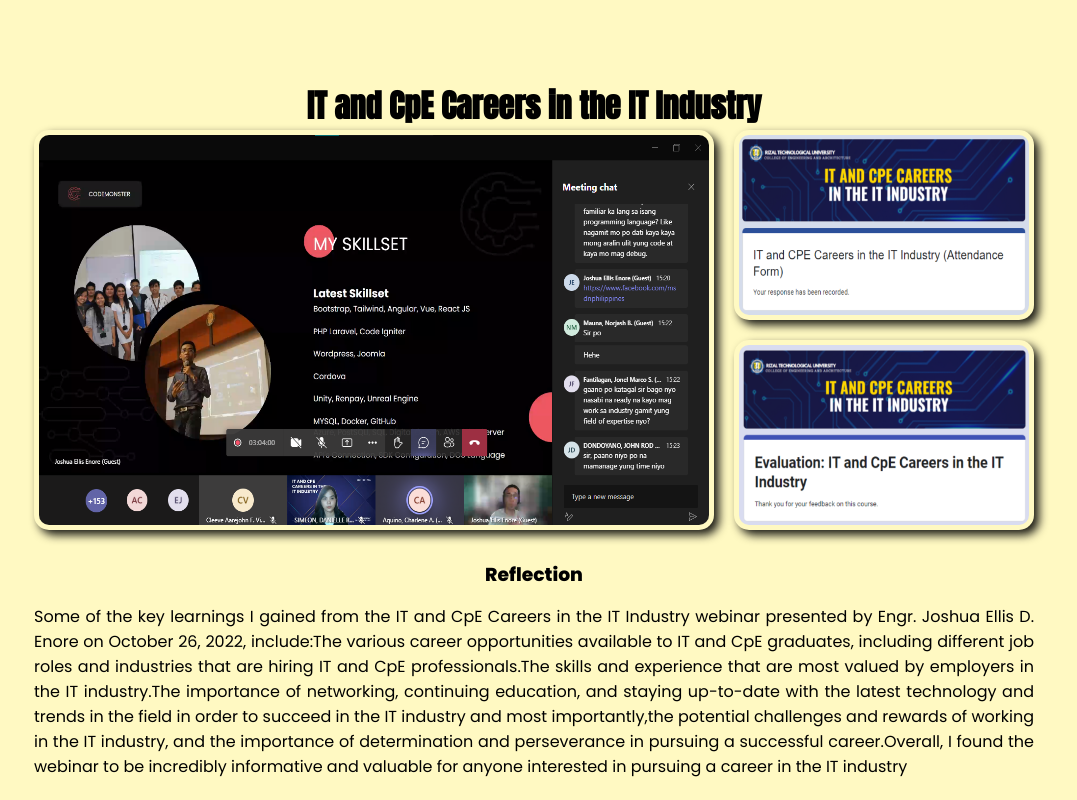
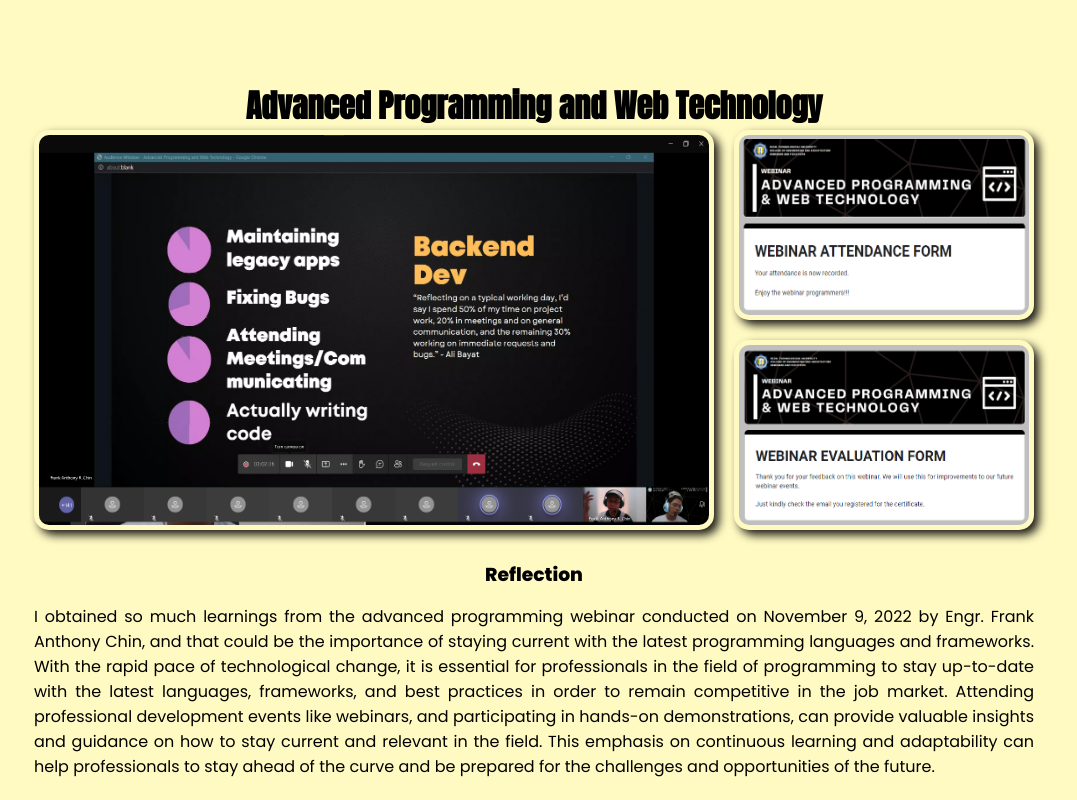
Before and after one commit to Jhaz05/E-fortfolio-REDONDO, a plain HTML site: page attended_webinars.html in a window 1280 px wide. Shown: the part 5900-6700 px from the top of the page, without its empty margins (106-1183 px from the left). Drawn offline with Linux system fonts and the light colour scheme.

Commit message:
Please enter the commit message for your changes. Lines starting  with '' will be ignored, and an empty message aborts the commit.
 On branch main
 Your branch is up to date with 'origin/main'.

 Changes to be committed:
	modified:   attended_webinars.html
	modified:   certificates.html
	new file:   imgs/Advanceprogpic.png
	new file:   imgs/advance prog.jpg
	deleted:    imgs/advance programming.png
	new file:   imgs/advanceattes(1).png
	new file:   imgs/advanceattes.png
	new file:   imgs/advanceevals(1).png
	new file:   imgs/advanceevals.png

```diff
--- a/attended_webinars.html
+++ b/attended_webinars.html
@@ -189,6 +189,29 @@
         </div>
 
         <div class="webinar-container">
+            <h1>Advanced Programming and Web Technology</h1>
+
+
+            <div class="pics-container">
+                <div class="ss-main">
+                    <img src="/imgs/Advanceprogpic.png" alt="">
+                </div>
+                <div class="ss-forms-container">
+                    <div class="ss-forms">
+                        <img src="/imgs/advanceattes(1).png" alt="">
+                    </div>
+                    <div class="ss-forms">
+                        <img src="/imgs/advanceevals(1).png" alt="">
+                    </div>
+
+                </div>
+            </div>
+            <h3 class="reflect">Reflection
+            </h3>
+            <p>I obtained so much learnings from the advanced programming webinar conducted on November 9, 2022 by  Engr. Frank Anthony Chin, and that could be the importance of staying current with the latest programming languages and frameworks. With the rapid pace of technological change, it is essential for professionals in the field of programming to stay up-to-date with the latest languages, frameworks, and best practices in order to remain competitive in the job market. Attending professional development events like webinars, and participating in hands-on demonstrations, can provide valuable insights and guidance on how to stay current and relevant in the field. This emphasis on continuous learning and adaptability can help professionals to stay ahead of the curve and be prepared for the challenges and opportunities of the future.</p>
+        </div>
+
+        <div class="webinar-container">
             <h1>IT and CpE Careers in the IT Industry</h1>
 
 
@@ -210,6 +233,8 @@
             </h3>
             <p>Some of the key learnings I gained from the IT and CpE Careers in the IT Industry webinar presented by Engr. Joshua Ellis D. Enore on October 26, 2022, include:The various career opportunities available to IT and CpE graduates, including different job roles and industries that are hiring IT and CpE professionals.The skills and experience that are most valued by employers in the IT industry.The importance of networking, continuing education, and staying up-to-date with the latest technology and trends in the field in order to succeed in the IT industry and most importantly,the potential challenges and rewards of working in the IT industry, and the importance of determination and perseverance in pursuing a successful career.Overall, I found the webinar to be incredibly informative and valuable for anyone interested in pursuing a career in the IT industry</p>
         </div>
+
+
         <div class="webinar-container">
             <h1>QA Testing Conference</h1>
 
```
Also changed, not shown: certificates.html (+1 -1 lines), imgs/Advanceprogpic.png (added), imgs/advance prog.jpg (added), imgs/advance programming.png (deleted), imgs/advanceattes(1).png (added), imgs/advanceattes.png (added), imgs/advanceevals(1).png (added), imgs/advanceevals.png (added).
